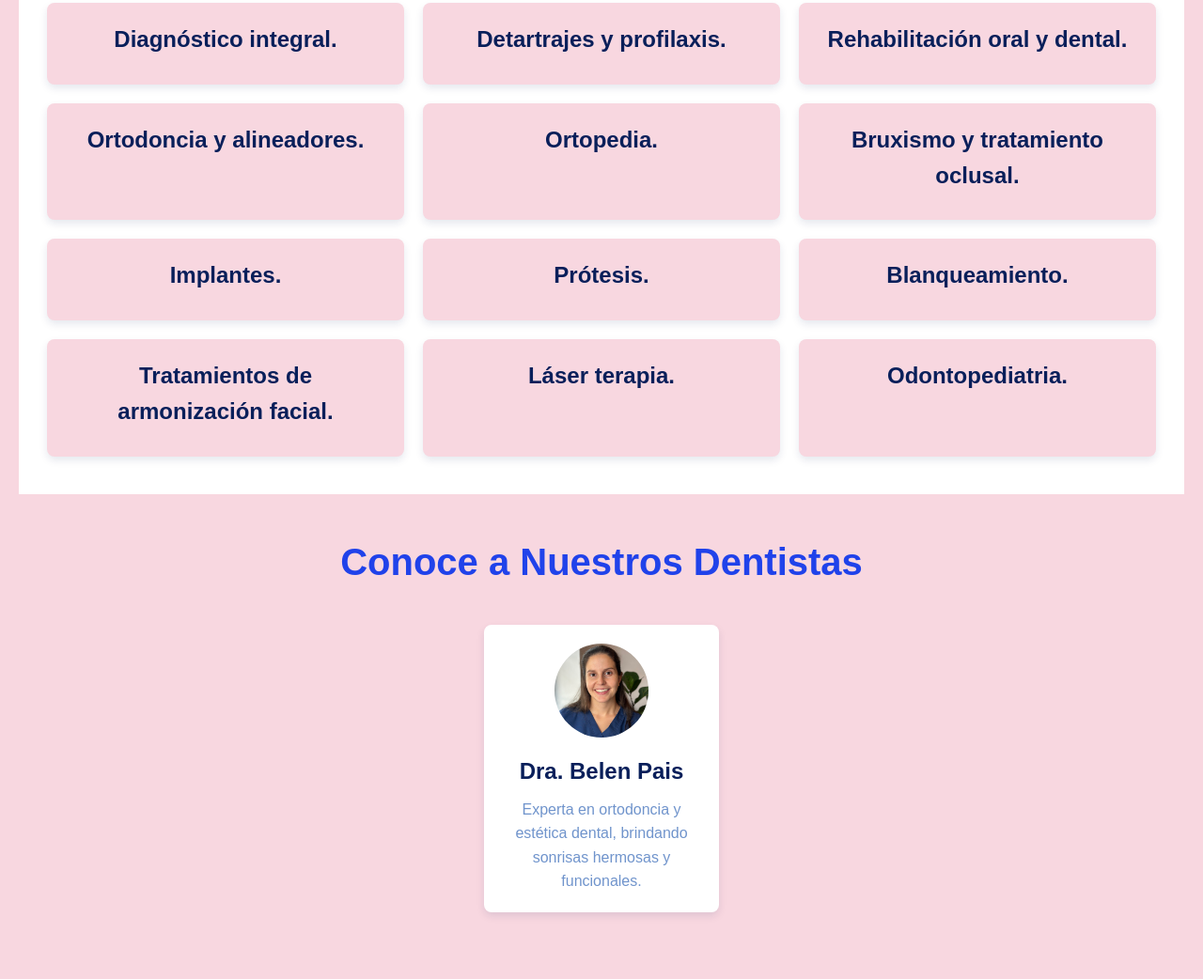
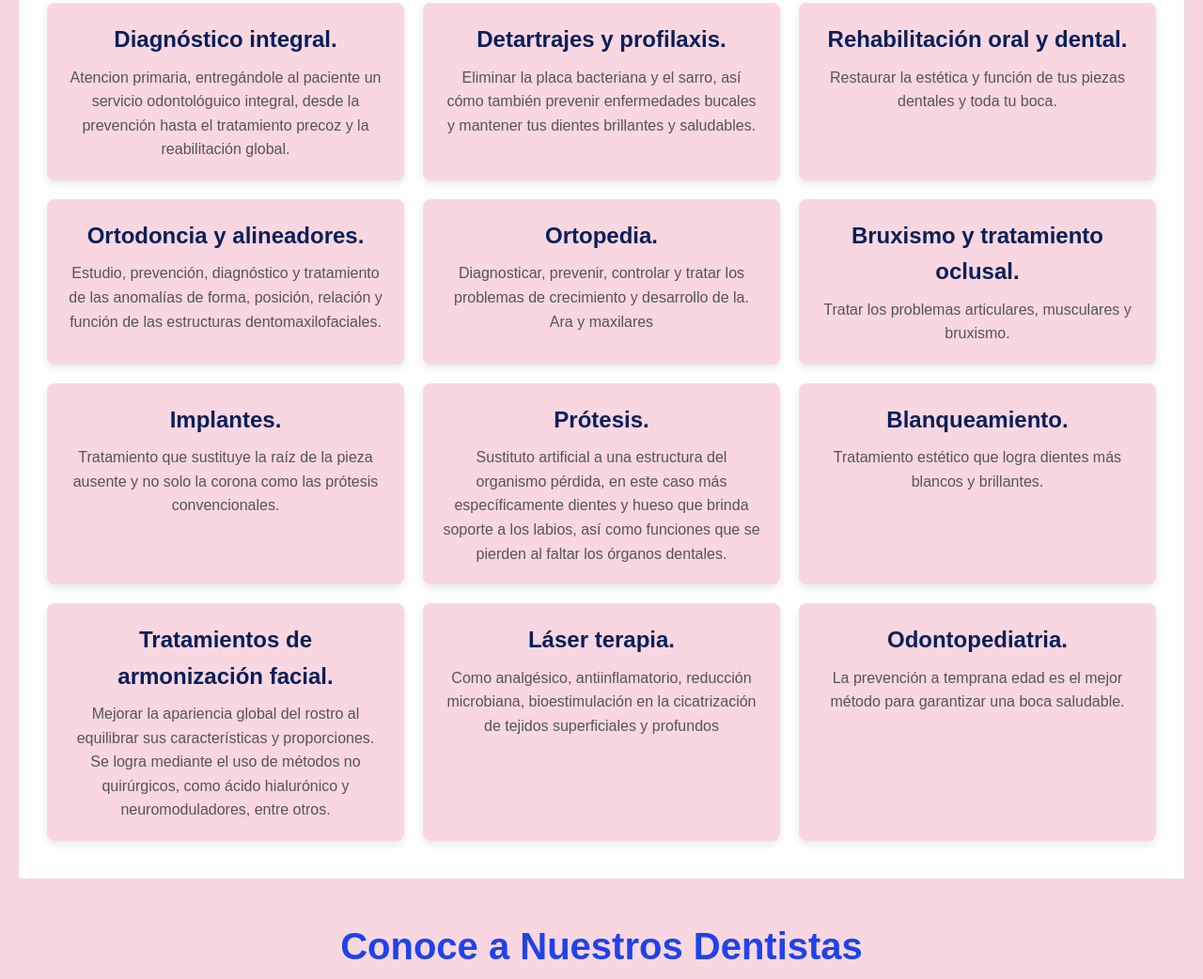
Before and after one commit to Fran92p/wdcapstone, a plain HTML site: page index.html in a window 1280 px wide. Shown: the part 846-1888 px from the top of the page at 94% size. Drawn offline with Linux system fonts and the light colour scheme.

Commit message:
cambios en los textos y en color de las palabras

```diff
--- a/css/styles.css
+++ b/css/styles.css
@@ -59,9 +59,8 @@ h2 {
 
 p {
     font-size: 1.1rem;
-    color: #7094CC;
+    color: #F8D7E0C;
 }
-
 
 #servicios {
     background-color: #FFFFFF;
--- a/index.html
+++ b/index.html
@@ -29,51 +29,52 @@
             <h2>Nuestros Servicios</h2>
             <div class="servicio">
                 <h3>Diagnóstico integral.</h3>
-                <p></p>
+                <p>Atencion primaria, entregándole al paciente un servicio odontológuico integral, desde la prevención hasta el tratamiento precoz y la reabilitación global.</p>
             </div>
             <div class="servicio">
                 <h3>Detartrajes y profilaxis.</h3>
-                <p></p>
+                <p>Eliminar la placa bacteriana y el sarro, así cómo también prevenir enfermedades bucales y mantener tus dientes brillantes y saludables.
+                </p>
             </div>
             <div class="servicio">
                 <h3>Rehabilitación oral y dental.</h3>
-                <p></p>
+                <p>Restaurar la estética y función de tus piezas dentales y toda tu boca.</p>
             </div>
             <div class="servicio">
                 <h3>Ortodoncia y alineadores.</h3>
-                <p></p>
+                <p>Estudio, prevención, diagnóstico y tratamiento de las anomalías de forma, posición, relación y función de las estructuras dentomaxilofaciales.</p>
             </div>
             <div class="servicio">
                 <h3>Ortopedia.</h3>
-                <p></p>
+                <p>Diagnosticar, prevenir, controlar y tratar los problemas de crecimiento y desarrollo de la. Ara y maxilares</p>
             </div>
             <div class="servicio">
                 <h3>Bruxismo y tratamiento oclusal.</h3>
-                <p></p>
+                <p>Tratar los problemas articulares, musculares y bruxismo.</p>
             </div>
             <div class="servicio">
                 <h3>Implantes.</h3>
-                <p></p>
+                <p>Tratamiento que sustituye la raíz de la pieza ausente y no solo la corona como las prótesis convencionales.</p>
             </div>
             <div class="servicio">
                 <h3>Prótesis.</h3>
-                <p></p>
+                <p>Sustituto artificial a una estructura del organismo pérdida, en este caso más específicamente dientes y hueso que brinda soporte a los labios, así como funciones que se pierden al faltar los órganos dentales.</p>
             </div>
             <div class="servicio">
                 <h3>Blanqueamiento.</h3>
-                <p></p>
+                <p>Tratamiento estético que logra dientes más blancos y brillantes.</p>
             </div>
             <div class="servicio">
                 <h3>Tratamientos de armonización facial.</h3>
-                <p></p>
+                <p>Mejorar la apariencia global del rostro al equilibrar sus características y proporciones. Se logra mediante el uso de métodos no quirúrgicos, como ácido hialurónico y neuromoduladores, entre otros.</p>
             </div>
             <div class="servicio">
                 <h3>Láser terapia.</h3>
-                <p></p>
+                <p>Como analgésico, antiinflamatorio, reducción microbiana, bioestimulación en la cicatrización de tejidos superficiales y profundos</p>
             </div>
             <div class="servicio">
                 <h3>Odontopediatria.</h3>
-                <p></p>
+                <p>La prevención a temprana edad es el mejor método para garantizar una boca saludable.</p>
             </div>
 
         </section>
```
